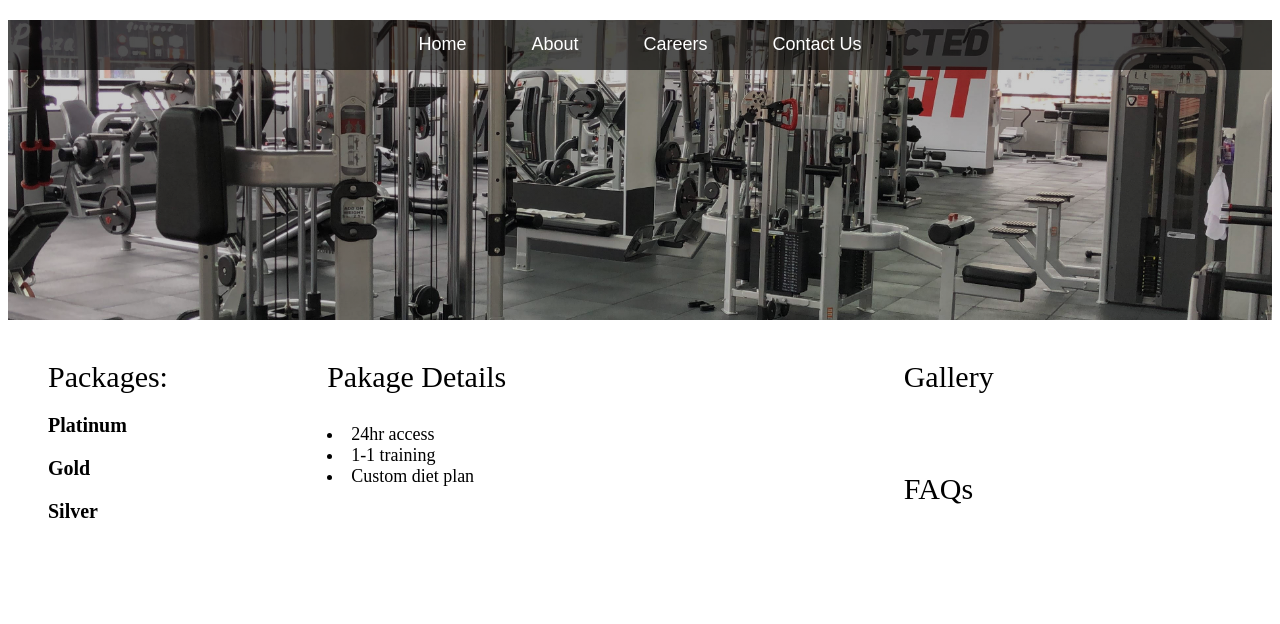
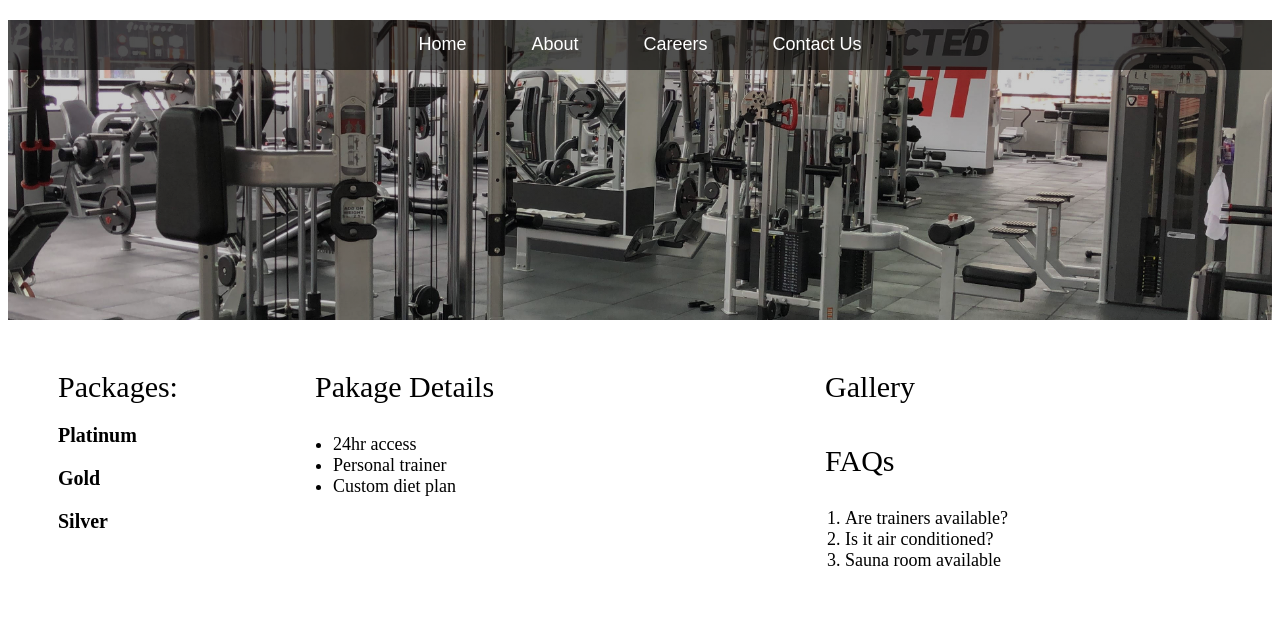
Before and after one commit to Aztecx01/web_project, a plain HTML site: page gym_website.html in a window 1280 px wide. Drawn offline with Linux system fonts and the light colour scheme.

Commit message:
Added faqs

```diff
--- a/gym_website.css
+++ b/gym_website.css
@@ -1,3 +1,4 @@
+
 .banner{
     height:300px;
     background-image:linear-gradient(rgba(0, 0, 0, 0.2),rgba(0, 0, 0, 0.2)), url(download3.jpg);
@@ -15,7 +16,6 @@
     padding: 30px;
 }
 .nav{
-    scroll-behavior: smooth;
     height:50px;
     background-color: rgba(0, 0, 0, 0.608);
 }
@@ -35,7 +35,7 @@ a{
     display: grid;
     grid-template-areas:'left center center center right right'
     'left center center center rightb rightb';
-    padding: 20px;
+    padding: 30px;
 
 }
 
@@ -50,3 +50,12 @@ a{
 li{
     font-size: 18px;
 }
+p{
+    font-size: 18px;
+}
+ol{
+    padding: 0px 20px;
+}
+ul{
+    padding: 0px 18px;
+}
--- a/gym_website.html
+++ b/gym_website.html
@@ -22,15 +22,20 @@
             <p><b>Silver</b></p>
         </div>
         <div class="two">Pakage Details
-            <p>
+            <ul>
                 <li>24hr access</li>
-                <li>1-1 training</li>
+                <li>Personal trainer</li>
                 <li>Custom diet plan</li>
-
-            </p>
+            <ul>
         </div>
         <div class="three">Gallery</div>
-        <div class="four">FAQs</div>
+        <div class="four">FAQs
+            <ol>
+            <li>Are trainers available?</li>
+            <li>Is it air conditioned?</li>
+            <li>Sauna room available</li>
+            </ol>
+        </div>
     </div>
 </body>
 </html>
```
